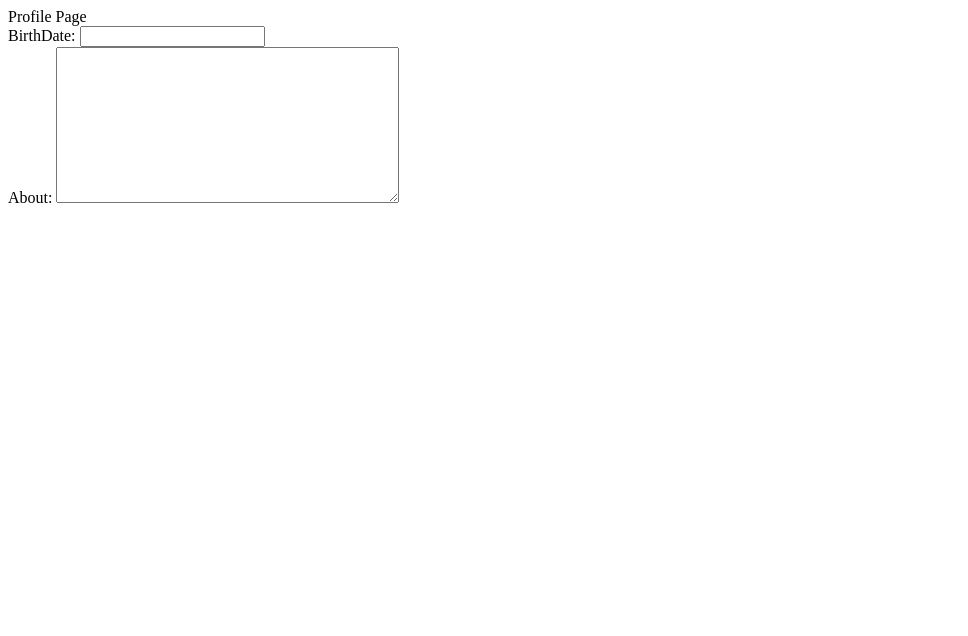
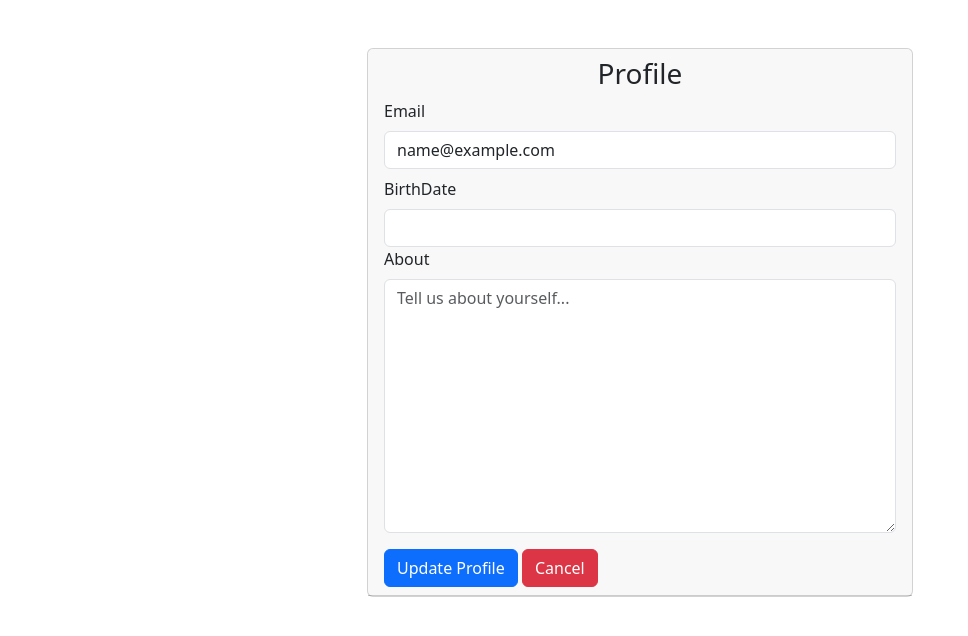
Before and after one commit to Anu12391/Blog, a Django app: page /my-profile/profile/ in a window 1280 px wide. Shown: the top 636 px of the page, without its empty margins (0-968 px from the left). Run offline with Django 5.2, Linux system fonts and the light colour scheme; the visitor is signed in with stand-in values (Sample User, id 1); data comes from the database, SQL or seed files in the repository; parts of the project's set-up code (start-up, migrations or seed data) failed here and were passed over.

Commit message:
cretaed my profile html page and displayed loged in user email

```diff
--- /dev/null
+++ b/myBlog/common/templates/components/textarea.html
@@ -0,0 +1,10 @@
+<div class="mb-3">
+    <label  class="form-label" for="{{ field.id_for_label }}">{{ field.label }}</label>
+    <textarea
+        name="{{ field.name }}"
+        id="{{ field.id_for_label }}"
+        class="form-control"
+        rows="10"
+        placeholder="Tell us about yourself..."
+    ></textarea>
+</div>
--- a/myBlog/myProfile/Views/MyProfileView.py
+++ b/myBlog/myProfile/Views/MyProfileView.py
@@ -12,8 +12,11 @@ class MyProfileView(LoginRequiredMixin,View):
         userPK=request.user.pk
 
         userData=getUserData(userPK)
+        print(userData)
 
-        editProfileForm=EditProfileForm(instance=userData)
+
+
+        editProfileForm = EditProfileForm(instance=userData)
 
         context = {'userData':userData,'editProfileForm':editProfileForm}
 
--- a/myBlog/myProfile/forms/EditProfileForm.py
+++ b/myBlog/myProfile/forms/EditProfileForm.py
@@ -1,9 +1,22 @@
-from django.forms import ModelForm
+from django import forms
 
 from myProfile.models.UserProfile import Profile
 
 
-class EditProfileForm(ModelForm):
+class EditProfileForm(forms.ModelForm):
+    email = forms.EmailField(
+        label="Email",
+        widget=forms.EmailInput(attrs={"readonly": True}),
+    )
+
+
     class Meta:
         model=Profile
-        fields=('birthDate','about')
+        fields=('email','birthDate','about')
+
+    def __init__(self, *args, **kwargs):
+        super().__init__(*args, **kwargs)
+        self.fields['email'].widget.attrs['readonly'] = True
+
+        # if self.instance and self.instance.user:
+        #     self.fields['email'].initial = self.instance.user.email
--- a/myBlog/myProfile/templates/myProfile/my_profile.html
+++ b/myBlog/myProfile/templates/myProfile/my_profile.html
@@ -1,11 +1,45 @@
-<!DOCTYPE html>
-<html lang="en">
-<head>
-    <meta charset="UTF-8">
-    <title>Title</title>
-</head>
-<body>
-Profile Page
-{{editProfileForm}}
-</body>
-</html>
+{% extends 'base.html' %}
+{% block title %} Registration Form {% endblock title %}
+{% block body %}
+<div class="container mt-5">
+    <div class="row justify-content-center ">
+        <div class="col-md-6 ">
+            <div class="card">
+                <div class="card-header">
+                    <h3 class="card-title text-center">Profile</h3>
+
+                        <form method="POST" action="{% url 'myProfile:myprofile' %}">
+                                {% csrf_token %}
+
+                            {% include "components/text.html" with field=editProfileForm.email %}
+                            {% include "components/email_field.html" with field=editProfileForm.birthDate %}
+                            {% include "components/textarea.html" with field=editProfileForm.about %}
+
+
+                    <button type="submit"
+                            class="btn btn-primary"
+                            id="profile_register_btn">
+                                        Update Profile
+                    </button>
+
+                    <button type="button"
+                            class="btn btn-danger"
+                            id="profile_cancel_btn">
+                                        Cancel
+                    </button>
+
+
+                        </form>
+                </div>
+            </div>
+        </div>
+    </div>
+
+    </div>
+  <script>
+            document.getElementById("profile_cancel_btn")
+                .addEventListener("click", function() {
+                        window.history.back();
+                });
+        </script>
+{% endblock body %}
```
